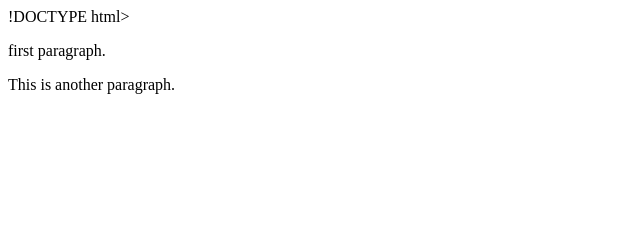
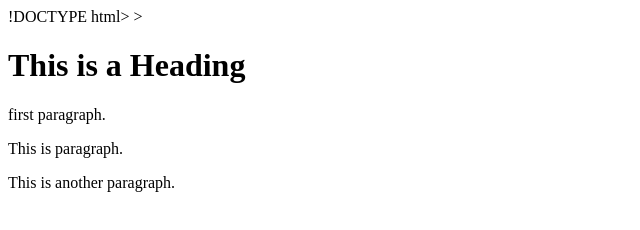
Before and after one commit to ryanruzani/learning-late, a plain HTML site: page index.html in a window 1280 px wide. Shown: the whole page, without its empty margins (0-640 px from the left). Drawn offline with Linux system fonts and the light colour scheme.

Commit message:
Update index.html

```diff
--- a/index.html
+++ b/index.html
@@ -4,7 +4,10 @@
 <title>Page Title</title>
 </head>
 <body>
-    <p>first paragraph.</p>
-    <p>This is another paragraph.</p>
+    >
+  <h1>This is a Heading</h1>
+  <p>first paragraph.</p>
+    <p>This is paragraph.</p>
+    <p>This is another paragraph. </p>
 </body>
 </html>
```
